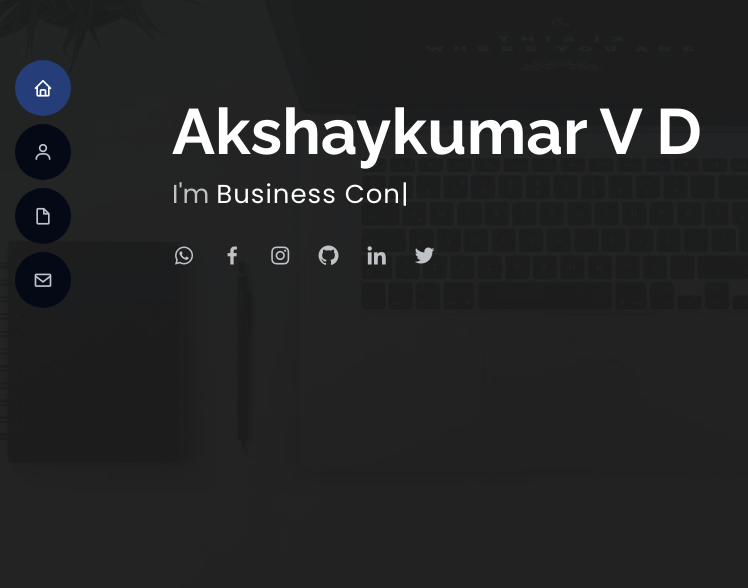
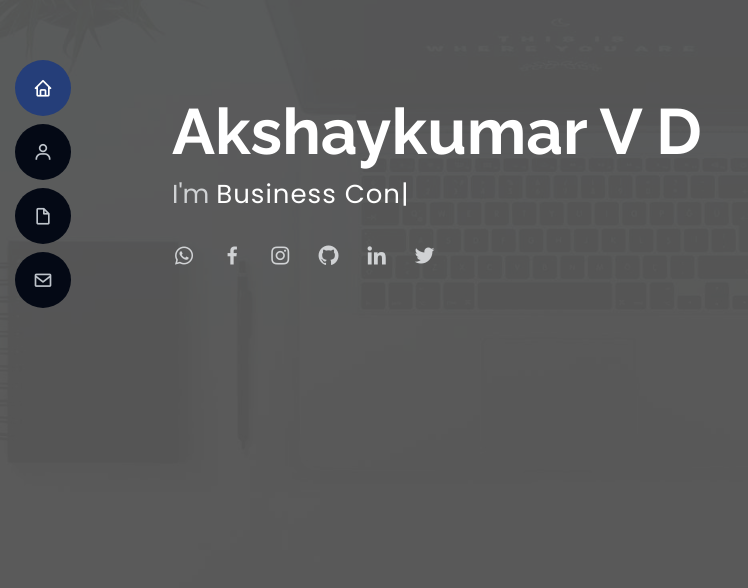
Before and after one commit to akshaytcr/mywebpage, a plain HTML site: page index.html in a window 1280 px wide. Shown: the part 212-800 px from the top of the page, without its empty margins (0-748 px from the left). Drawn offline with nearby package versions, Linux system fonts and the light colour scheme.

Commit message:
Update style.css

```diff
--- a/assets/css/style.css
+++ b/assets/css/style.css
@@ -245,6 +245,7 @@ h1, h2, h3, h4, h5, h6 {
   background: url("../img/bnn.jpg") top right no-repeat;
   background-size: cover;
   position: relative;
+  opacity:75%;
 }
 @media (min-width: 992px) {
   #hero {
```
